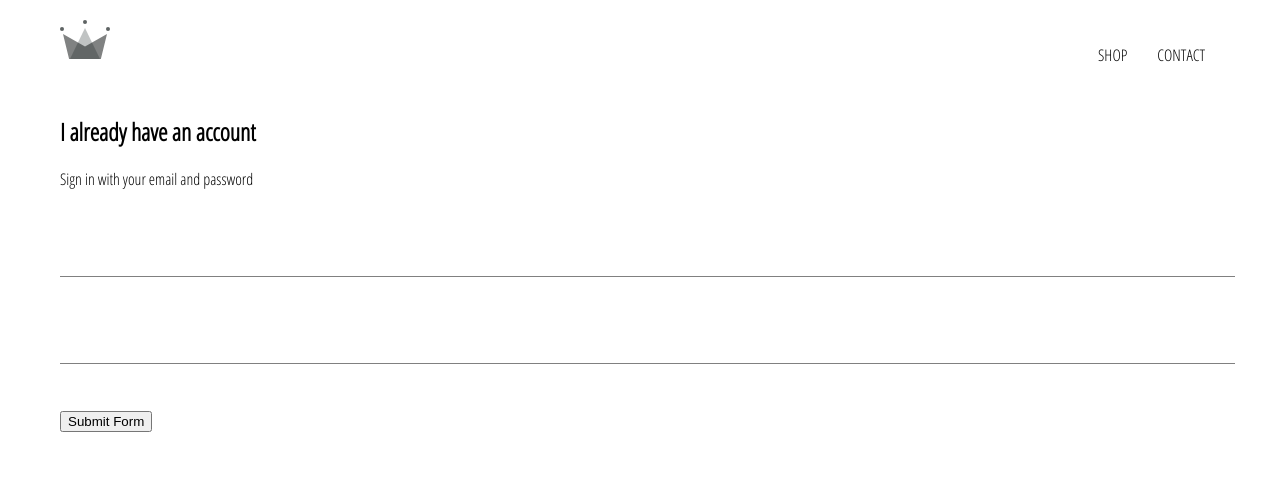
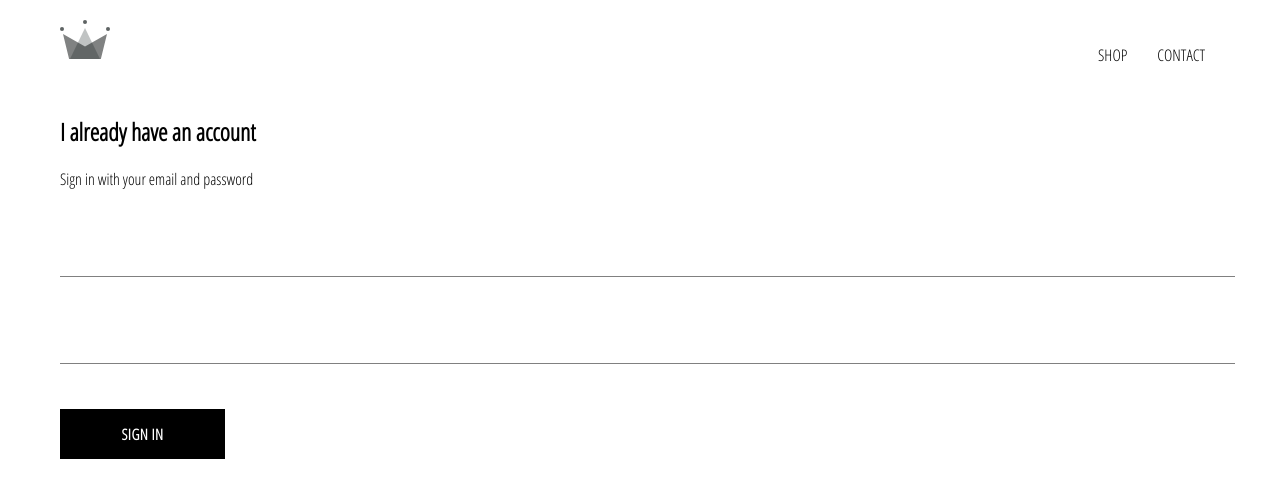
Before and after one commit to iCode-Cat/MERN---E---Commerce-, a React (Create React App) app: page /signin in a window 1280 px wide. Shown: the top 498 px of the page. Built offline with nearby package versions, Linux system fonts and the light colour scheme.

Commit message:
button component added

```diff
--- /dev/null
+++ b/src/Components/button-component/button.component.jsx
@@ -0,0 +1,14 @@
+import React from 'react';
+import './button.component.scss'
+
+const CustomButton = ({children, ...otherProps}) => {
+
+   return <button className="custom-button" {...otherProps}>
+
+    {children}
+
+    </button>
+
+}
+
+export default CustomButton;
--- /dev/null
+++ b/src/Components/button-component/button.component.scss
@@ -0,0 +1,22 @@
+.custom-button {
+    min-width: 165px;
+    width: auto;
+    height: 50px;
+    letter-spacing: 0.5px;
+    line-height: 50px;
+    padding: 0 35px 0 35px;
+    font-size: 15px;
+    background-color: black;
+    color: white;
+    text-transform: uppercase;
+    font-family: 'Open Sans Condensed';
+    font-weight: bolder;
+    border: none;
+    cursor: pointer;
+
+    &:hover {
+      background-color: white;
+      color: black;
+      border: 1px solid black;
+    }
+  }
--- a/src/pages/sign-in-and-sign-up/Sign-in/signin.component.jsx
+++ b/src/pages/sign-in-and-sign-up/Sign-in/signin.component.jsx
@@ -1,4 +1,5 @@
 import React, {useState} from 'react'
+import CustomButton from '../../../Components/button-component/button.component'
 import FormInput from '../../../Components/Form-Input/form.input.component';
 
 function SignIn() {
@@ -39,7 +40,7 @@ function SignIn() {
             label='password'
             required
           />
-            <input type="submit" value="Submit Form"/>
+            <CustomButton type='submit'> Sign In </CustomButton>
            </form>
        </div>
     )
```
Also changed, not shown: src/Components/Form-Input/form.input.component.jsx (+1 -9 lines), 1 other file (tests, documents, lock files or other folders).
